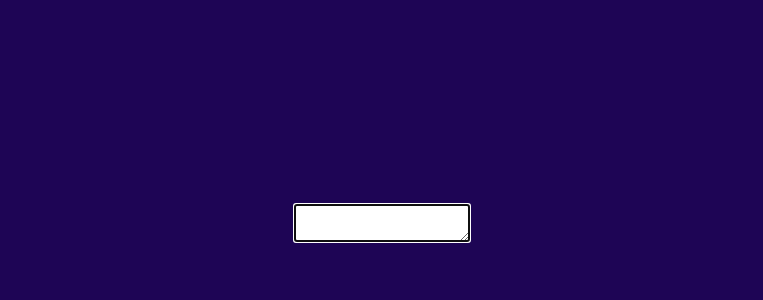
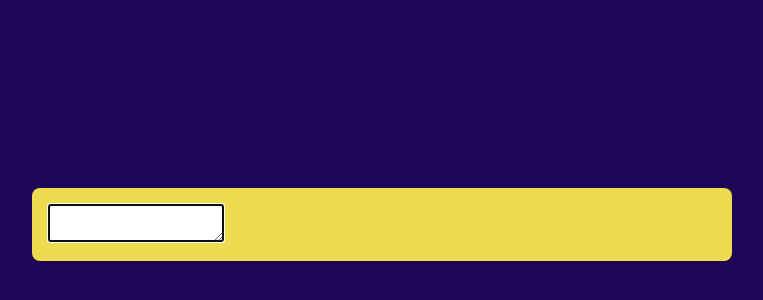
Before and after one commit to Chinmay045/10_Speed-Typing-Game-With-JavaScript-, a plain HTML site: page index.html in a window 1280 px wide. Shown: the part 176-476 px from the top of the page, without its empty margins (258-1021 px from the left). Drawn offline with Linux system fonts and the light colour scheme.

Commit message:
add style to container

```diff
--- a/style.css
+++ b/style.css
@@ -15,3 +15,11 @@ body,
 .quote-input {
     font-family: 'Gill Sans', 'Gill Sans MT', Calibri, 'Trebuchet MS', sans-serif;
 }
+
+.container {
+    background-color: #F0DB4F;
+    padding: 1rem;
+    border-radius: .5rem;
+    width: 700px;
+    max-width: 90%;
+  }
```
